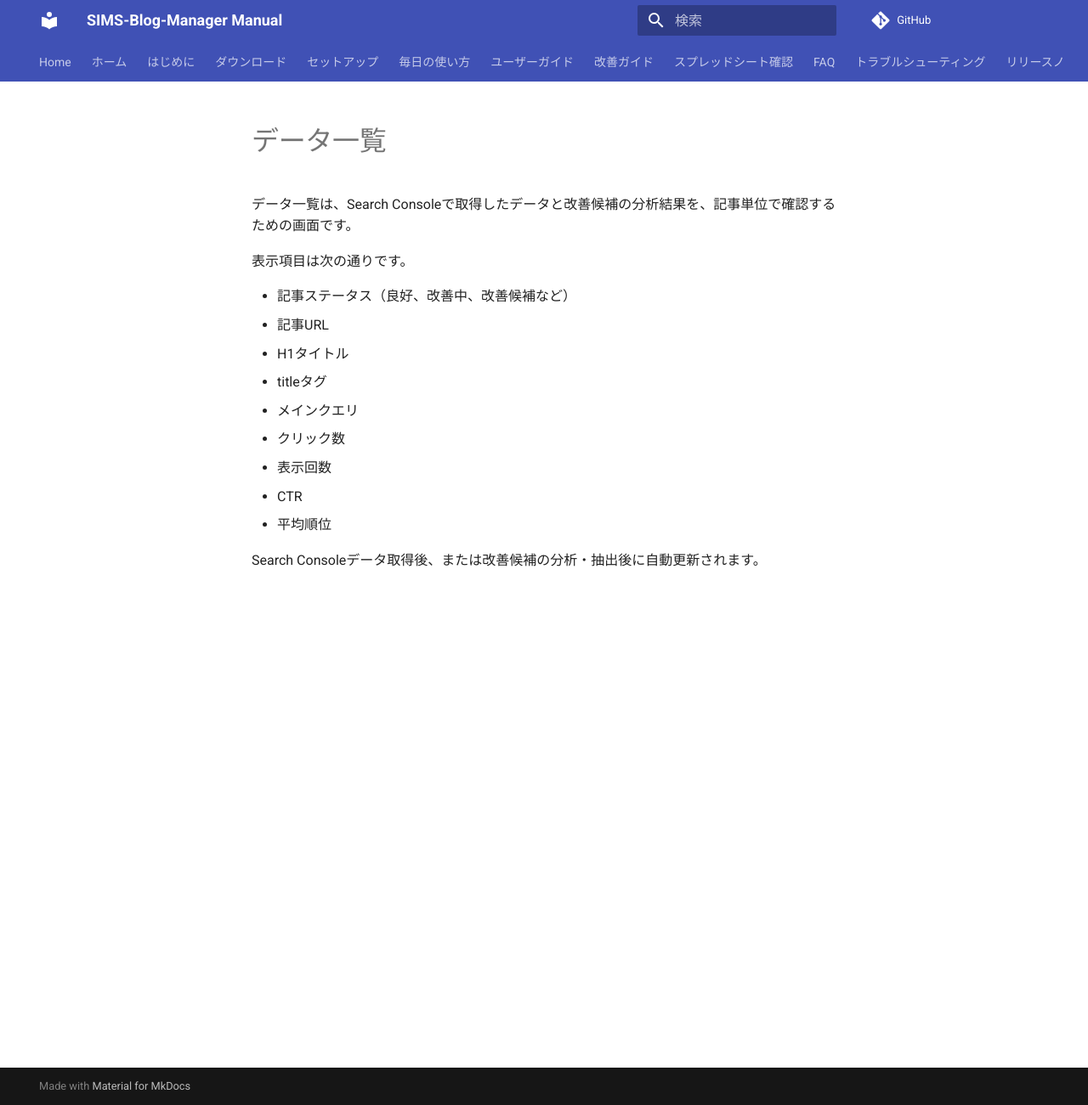
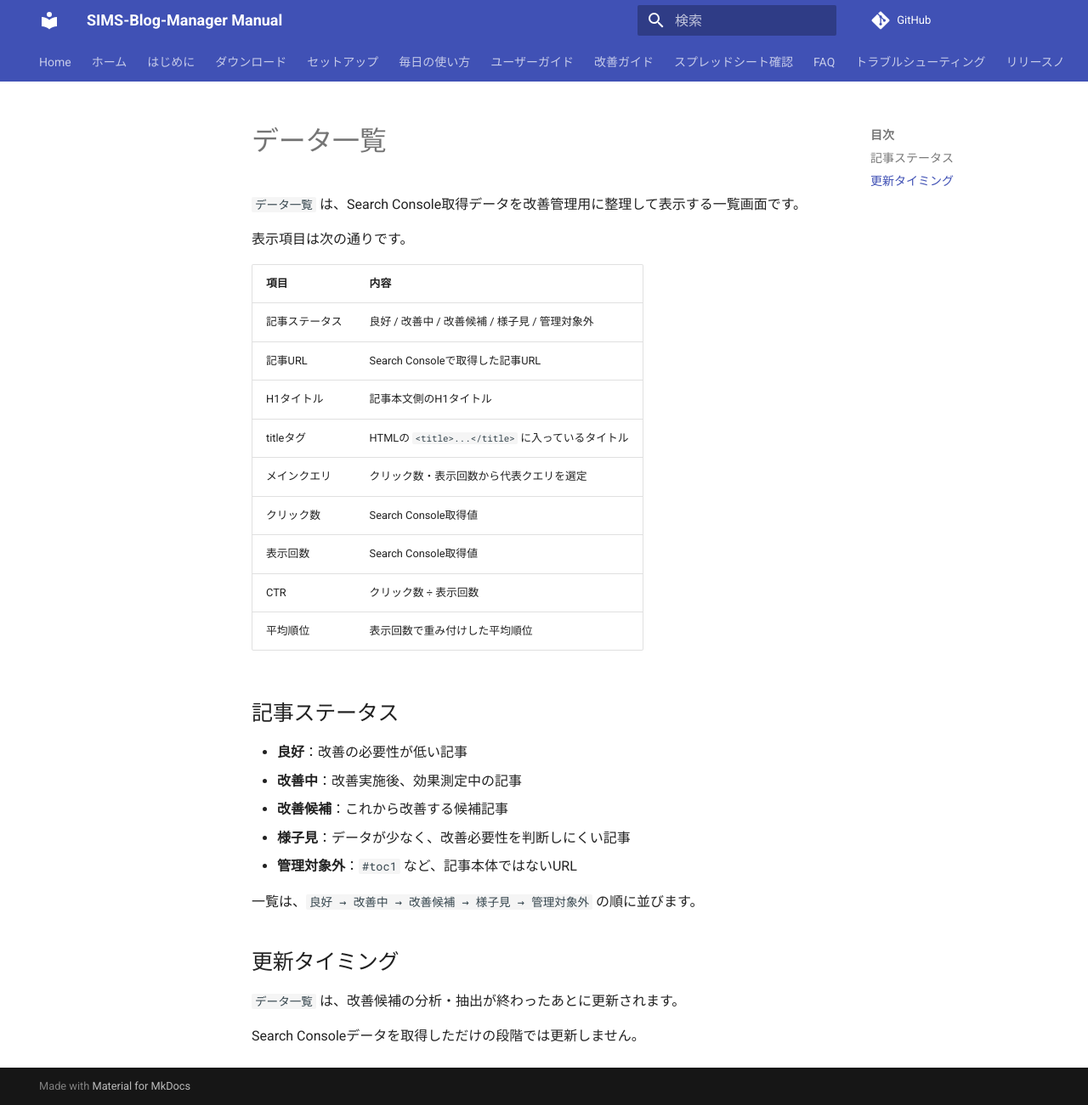
Before and after one commit to simstools55-ops/SIMS-Blog-Manager, an MkDocs documentation site: the page built from docs/user-guide/data-list.md, in a window 1280 px wide and 1301 px high. Shown: the whole window at 85% size. Built offline with MkDocs 1.6.1 and Material for MkDocs 9.7.7, drawn with Linux system fonts in a browser that asks for light colours; comment, search, counter and statistics services are not loaded.

Commit message:
Product 5.0 DataList Status Fix

```diff
--- a/docs/user-guide/data-list.md
+++ b/docs/user-guide/data-list.md
@@ -1,17 +1,33 @@
 # データ一覧
 
-データ一覧は、Search Consoleで取得したデータと改善候補の分析結果を、記事単位で確認するための画面です。
+`データ一覧` は、Search Console取得データを改善管理用に整理して表示する一覧画面です。
 
 表示項目は次の通りです。
 
-- 記事ステータス（良好、改善中、改善候補など）
-- 記事URL
-- H1タイトル
-- titleタグ
-- メインクエリ
-- クリック数
-- 表示回数
-- CTR
-- 平均順位
+| 項目 | 内容 |
+|---|---|
+| 記事ステータス | 良好 / 改善中 / 改善候補 / 様子見 / 管理対象外 |
+| 記事URL | Search Consoleで取得した記事URL |
+| H1タイトル | 記事本文側のH1タイトル |
+| titleタグ | HTMLの `<title>...</title>` に入っているタイトル |
+| メインクエリ | クリック数・表示回数から代表クエリを選定 |
+| クリック数 | Search Console取得値 |
+| 表示回数 | Search Console取得値 |
+| CTR | クリック数 ÷ 表示回数 |
+| 平均順位 | 表示回数で重み付けした平均順位 |
 
-Search Consoleデータ取得後、または改善候補の分析・抽出後に自動更新されます。
+## 記事ステータス
+
+- **良好**：改善の必要性が低い記事
+- **改善中**：改善実施後、効果測定中の記事
+- **改善候補**：これから改善する候補記事
+- **様子見**：データが少なく、改善必要性を判断しにくい記事
+- **管理対象外**：`#toc1` など、記事本体ではないURL
+
+一覧は、`良好 → 改善中 → 改善候補 → 様子見 → 管理対象外` の順に並びます。
+
+## 更新タイミング
+
+`データ一覧` は、改善候補の分析・抽出が終わったあとに更新されます。
+
+Search Consoleデータを取得しただけの段階では更新しません。
```
Also changed, not shown: CHANGELOG.md (+5 -4 lines), PRODUCT_BODY_README.md (+12 -4 lines), README.md (+6 -8 lines), 1 other file.
